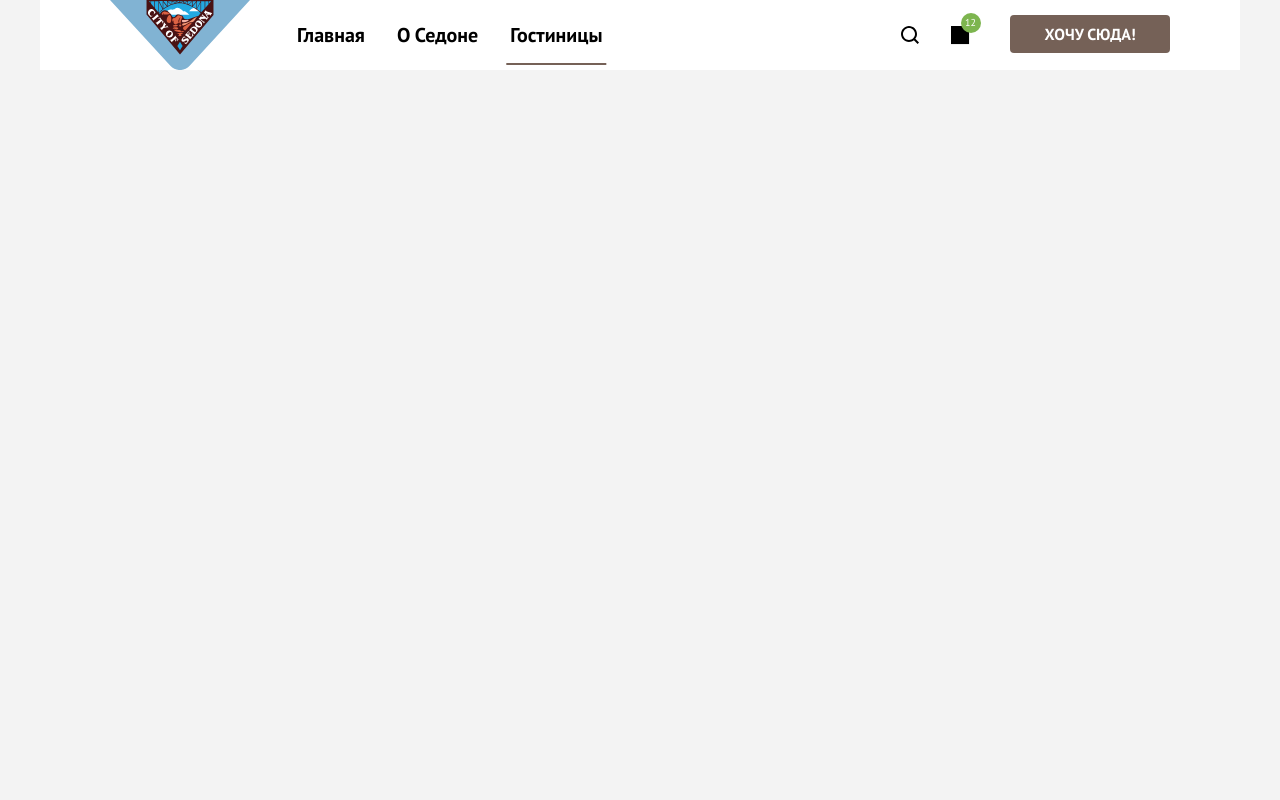
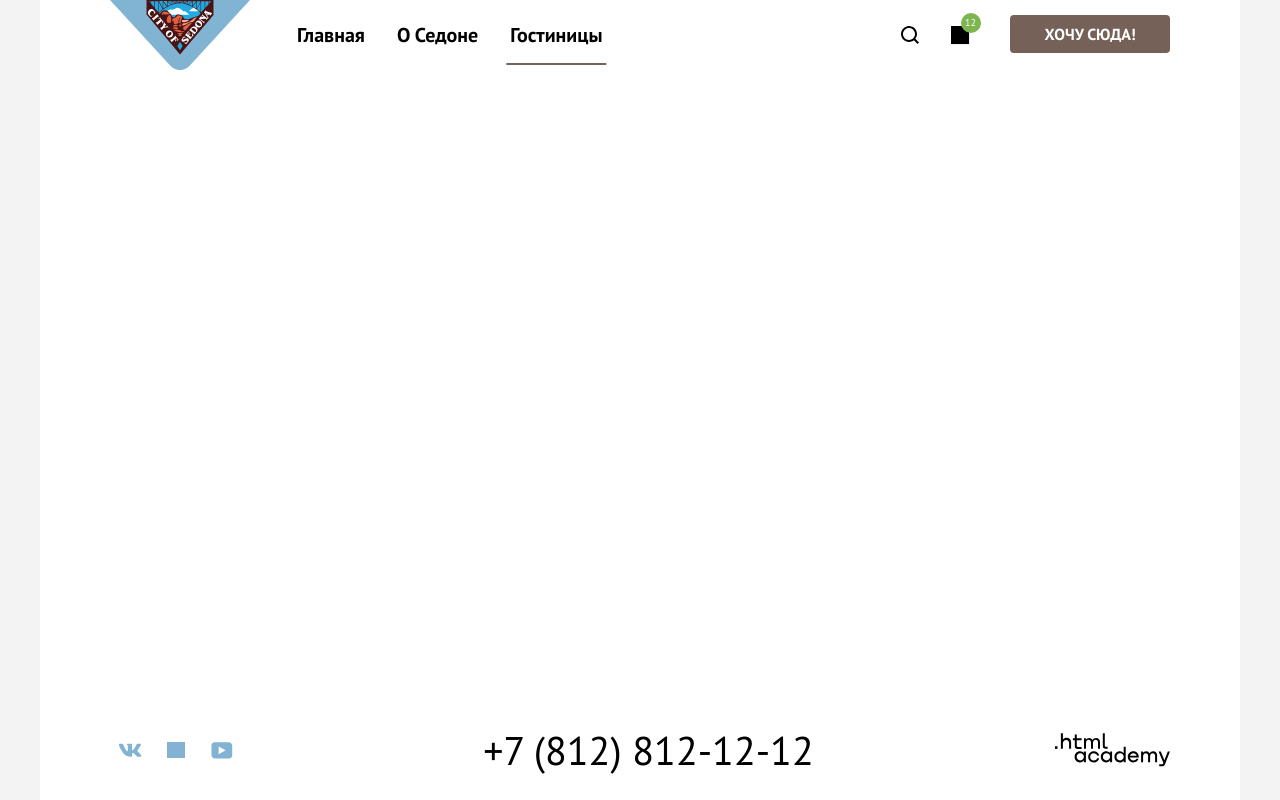
Before and after one commit to Valehorn/sedona-react, a React (Vite) app: page /catalog in a window 1280 px wide. Built offline with nearby package versions, Linux system fonts and the light colour scheme; grey boxes are pictures that could not be loaded.

Commit message:
Sticky footer

```diff
--- a/src/App.scss
+++ b/src/App.scss
@@ -20,7 +20,11 @@ body {
   background-color: #f3f3f3;
   min-width: 1200px;
   margin: 0;
-  min-height: 100%;
+  height: 100%;
+}
+
+#root {
+  height: 100%;
 }
 
 img {
@@ -38,7 +42,7 @@ main {
   flex-direction: column;
   box-shadow: 0 0 0 0 rgba(0, 0, 0, 0.2);
   max-width: 1200px;
-  min-height: 100%;
+  height: 100%;
   background-color: #ffffff;
   margin: 0 auto;
 }
--- a/src/blocks/container/container.scss
+++ b/src/blocks/container/container.scss
@@ -6,7 +6,6 @@
     min-height: 100%;
     margin: 0 auto;
     background-color: #ffffff;
-    box-shadow: 0 0 0 0 rgba(0, 0, 0, 0.2);
     padding-left: 70px;
     padding-right: vars.$padding-x;
 }
--- a/src/blocks/footer/footer.scss
+++ b/src/blocks/footer/footer.scss
@@ -1,5 +1,6 @@
 .footer {
   padding: 45px 0 30px 0;
+  margin-block-start: auto; // Sticky footer
 }
 
 .footer__container {
--- a/src/pages/catalog.jsx
+++ b/src/pages/catalog.jsx
@@ -1,9 +1,14 @@
 import Container from "../blocks/container/container";
+import Footer from "../blocks/footer/footer";
 import Header from "../blocks/header/header";
 
 function Catalog() {
   return (
-    <Header />
+    <div className="page-container">
+      <Header />
+      <Footer />
+    </div>
+
   )
 }
 
```
